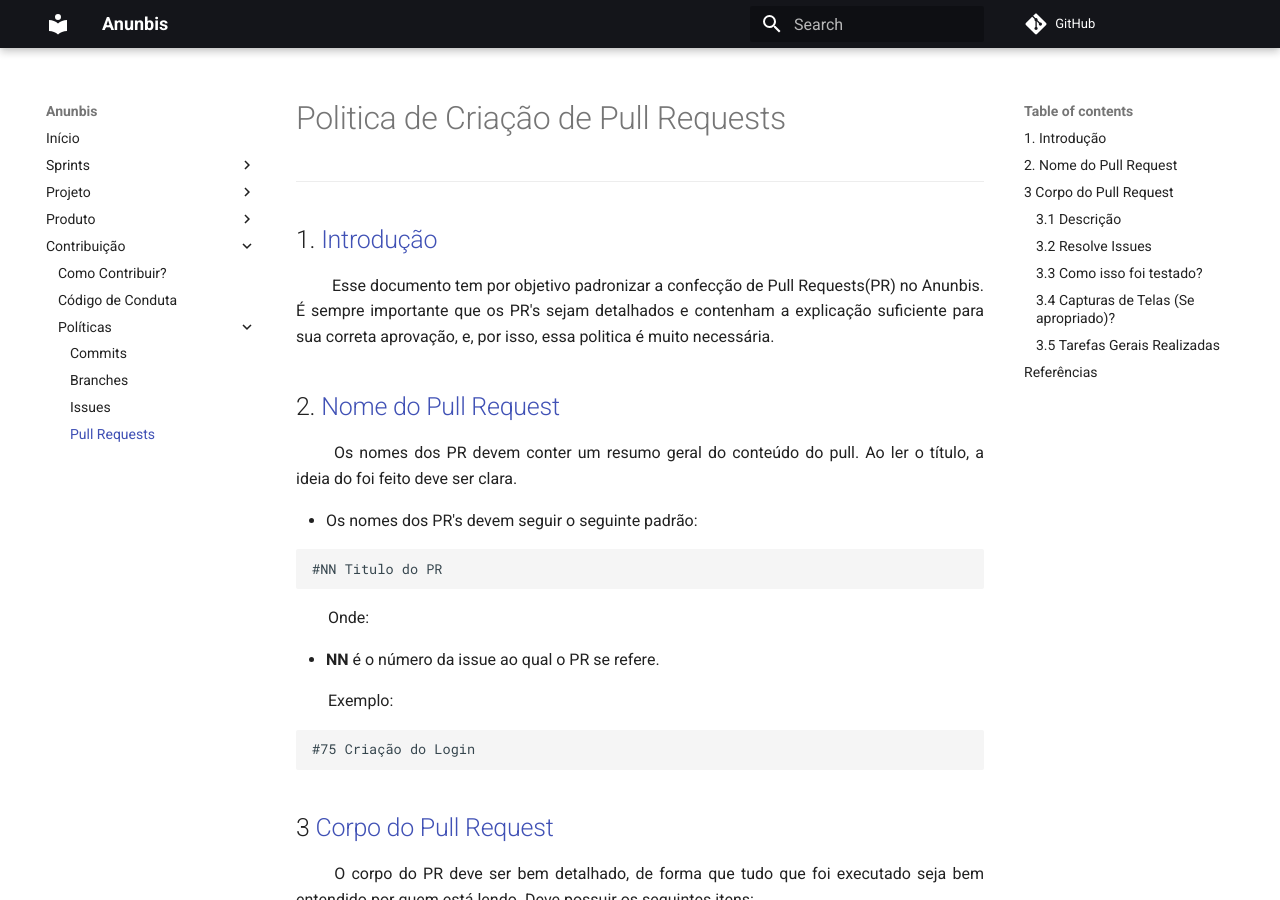
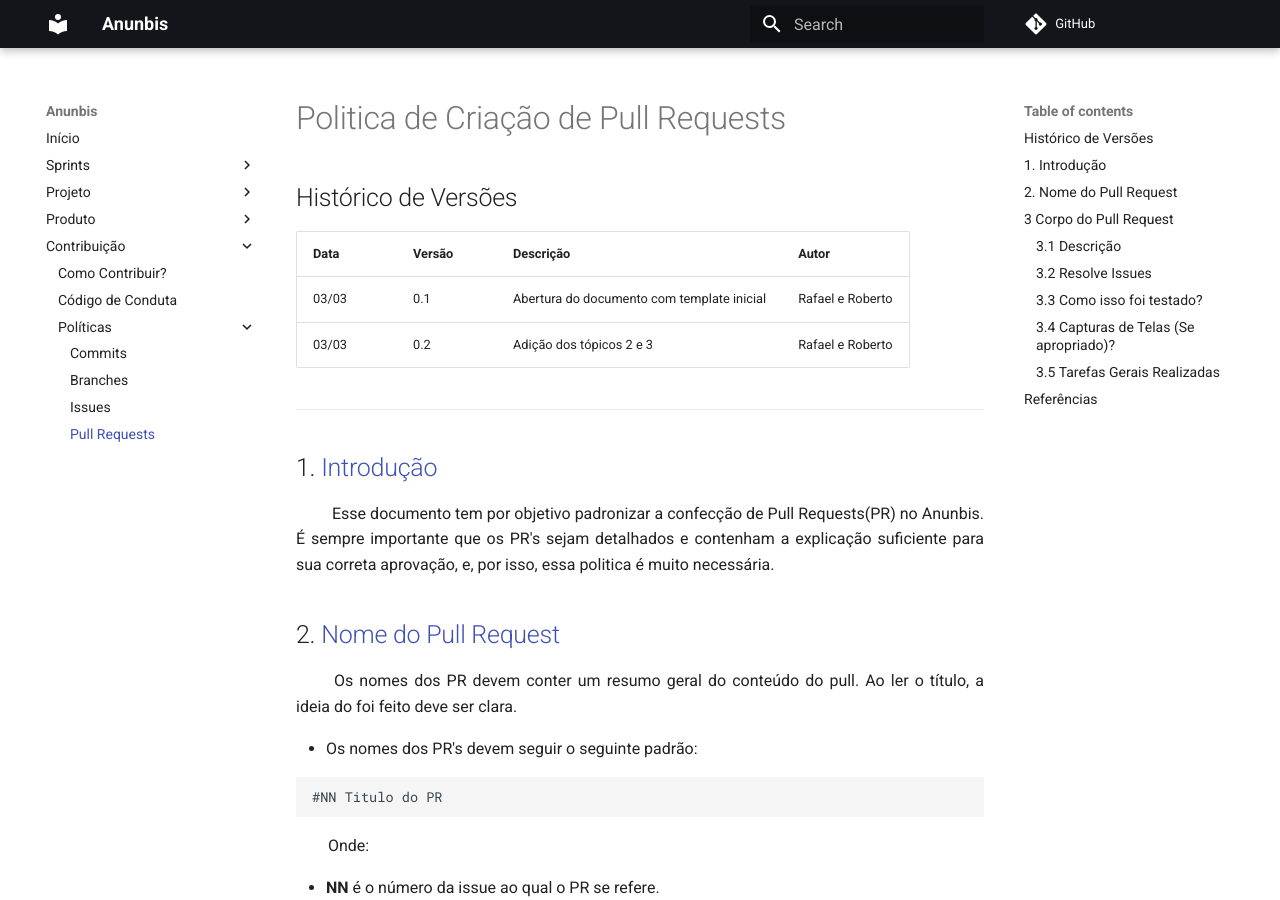
Before and after one commit to fga-eps-mds/2020.2-Anunbis, an MkDocs documentation site: the page built from docs/policies/pullRequests.md, in a window 1280 px wide and 900 px high. Built offline with MkDocs 1.6.1 and Material for MkDocs 9.7.7, drawn with Linux system fonts in a browser that asks for light colours; comment, search, counter and statistics services are not loaded.

Commit message:
(#65) Adicionando versionamento à política de pull Request

```diff
--- a/docs/policies/pullRequests.md
+++ b/docs/policies/pullRequests.md
@@ -1,4 +1,11 @@
 # Politica de Criação de Pull Requests
+
+## Histórico de Versões
+
+Data|Versão|Descrição|Autor
+-|-|-|-
+03/03|0.1|Abertura do documento com template inicial|Rafael e Roberto|
+03/03|0.2|Adição dos tópicos 2 e 3| Rafael e Roberto|
 
 ---
 
```
